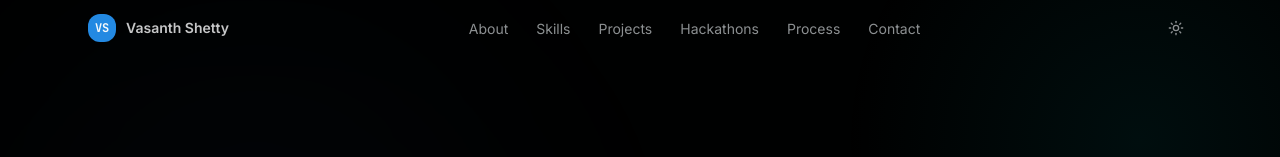
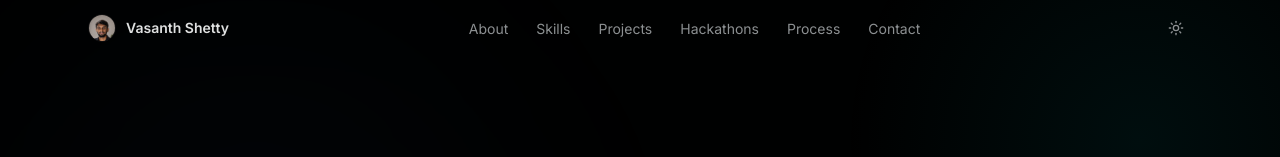
Before and after one commit to vasanthshettyy/Portfolio, a Next.js app: page / in a window 1280 px wide. Shown: the top 157 px of the page. Built offline with nearby package versions, Linux system fonts and the light colour scheme.

Commit message:
design: replace navbar text monogram with premium circular headshot picture

```diff
--- a/components/navbar.tsx
+++ b/components/navbar.tsx
@@ -2,6 +2,7 @@
 
 import * as React from "react"
 import Link from "next/link"
+import Image from "next/image"
 import { useTheme } from "next-themes"
 import { Moon, Sun, Menu } from "lucide-react"
 import { GithubIcon, LinkedinIcon } from "@/components/icons"
@@ -54,10 +55,16 @@ export function Navbar() {
           className="flex items-center gap-2.5 group"
           aria-label="Vasanth Shetty — Home"
         >
-          <span className="flex items-center justify-center w-7 h-7 rounded-md bg-primary text-primary-foreground text-xs font-bold font-mono tracking-tight group-hover:scale-105 transition-transform">
-            {personal.initials}
-          </span>
-          <span className="text-sm font-semibold text-foreground/80 hidden sm:inline group-hover:text-foreground transition-colors">
+          <div className="relative w-7 h-7 rounded-full overflow-hidden border border-border group-hover:scale-105 transition-transform duration-300">
+            <Image
+              src="/headshot.png"
+              alt="Vasanth Shetty headshot"
+              fill
+              className="object-cover object-top"
+              sizes="28px"
+            />
+          </div>
+          <span className="text-sm font-semibold text-foreground/90 hidden sm:inline group-hover:text-foreground transition-colors">
             {personal.name}
           </span>
         </Link>
```
